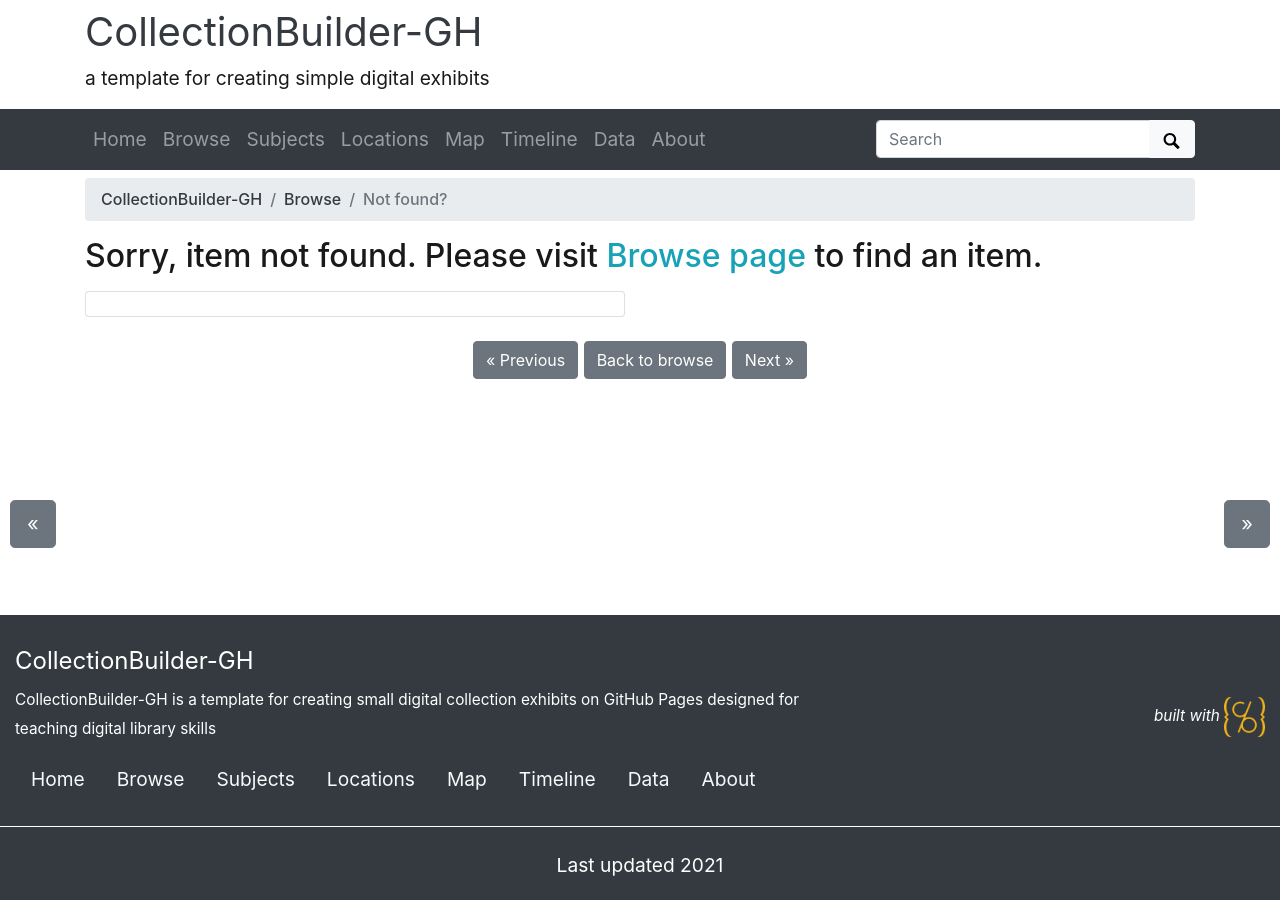
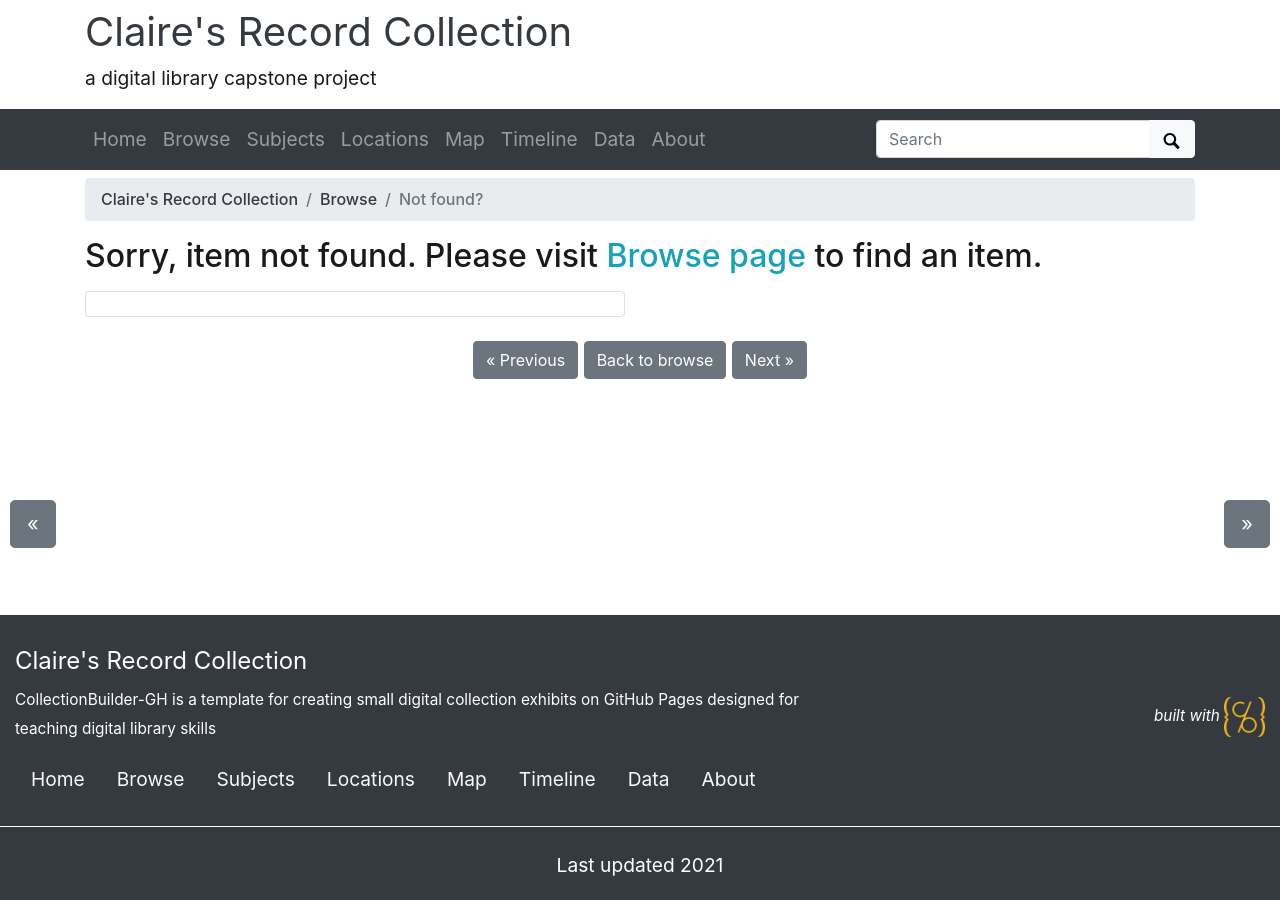
Before and after one commit to celattin/digital-library-capstone, a Jekyll site: the page built from pages/item.md, in a window 1280 px wide. Built offline with Jekyll 4.4.1, drawn with Linux system fonts in a browser that asks for light colours.

Commit message:
Update _config.yml

```diff
--- a/_config.yml
+++ b/_config.yml
@@ -20,9 +20,9 @@
 # SITE SETTINGS
 #
 # title of site appears in banner
-title: CollectionBuilder-GH
+title: Claire's Record Collection
 # tagline, a short phrase that will appear throughout the site in the top banner
-tagline: a template for creating simple digital exhibits
+tagline: a digital library capstone project
 # description appears in meta tags and other locations
 # this description might appear in search result lists, keep around 160 characters max
 description: "CollectionBuilder-GH is a template for creating small digital collection exhibits on GitHub Pages designed for teaching digital library skills"
```
